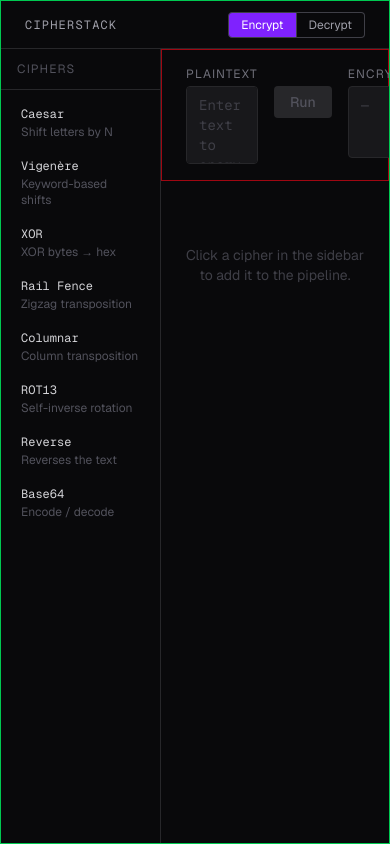
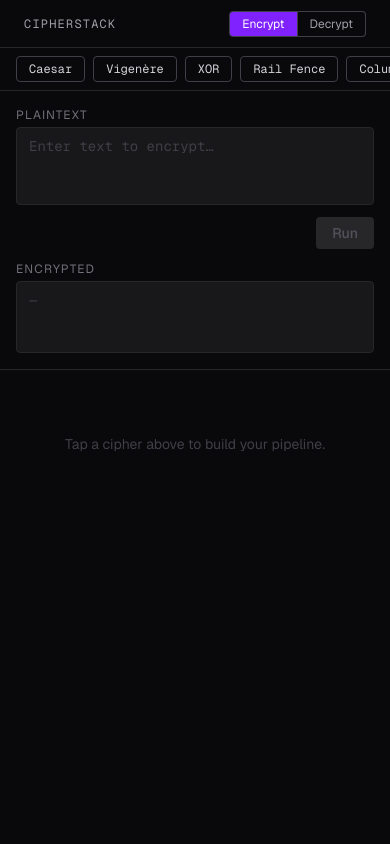
Before and after one commit to Saniusnain/Vyrothon-Cypherstack, a Next.js app: page / in a window 390 px wide. Built offline with nearby package versions, Linux system fonts and the light colour scheme.

Commit message:
mobile responsiveness. Readme updated

```diff
--- a/components/CipherStack.tsx
+++ b/components/CipherStack.tsx
@@ -95,7 +95,7 @@ export default function CipherStack() {
   };
 
   return (
-    <div className="h-screen flex flex-col bg-zinc-950 text-zinc-100 overflow-hidden border border-green-500">
+    <div className="h-screen flex flex-col bg-zinc-950 text-zinc-100 overflow-hidden">
       <header className="shrink-0 flex items-center justify-between px-6 h-12 border-b border-zinc-800">
         <span className="font-mono text-xs tracking-widest text-zinc-400">
           CIPHERSTACK
@@ -124,6 +124,19 @@ export default function CipherStack() {
         </div>
       </header>
 
+      {/* Mobile cipher strip */}
+      <div className="flex md:hidden overflow-x-auto border-b border-zinc-800 px-4 py-2 gap-2 shrink-0">
+        {Object.values(CIPHERS).map((cipher) => (
+          <button
+            key={cipher.id}
+            onClick={() => addNode(cipher.id)}
+            className="shrink-0 px-3 py-1 text-xs font-mono text-zinc-300 border border-zinc-700 rounded hover:bg-zinc-800 transition-colors"
+          >
+            {cipher.label}
+          </button>
+        ))}
+      </div>
+
       <div className="flex flex-1 overflow-hidden">
         <Sidebar onAdd={addNode} />
 
@@ -140,7 +153,9 @@ export default function CipherStack() {
           <div className="flex-1 overflow-y-auto px-6 py-4">
             {nodes.length === 0 && (
               <p className="text-zinc-700 text-sm text-center pt-12">
-                Click a cipher in the sidebar to add it to the pipeline.
+                <span className="hidden md:inline">Click a cipher in the sidebar</span>
+                <span className="md:hidden">Tap a cipher above</span>
+                {" "}to build your pipeline.
               </p>
             )}
 
--- a/components/IOPanel.tsx
+++ b/components/IOPanel.tsx
@@ -24,7 +24,7 @@ export default function IOPanel({
   };
 
   return (
-    <div className="shrink-0 border-b border-red-800 px-6 py-4 flex gap-4 items-start border">
+    <div className="shrink-0 border-b border-zinc-800 px-4 md:px-6 py-4 flex flex-col md:flex-row gap-3 md:gap-4 md:items-start">
       <div className="flex-1 flex flex-col gap-1">
         <label className="text-xs text-zinc-500 uppercase tracking-widest">
           {mode === "encrypt" ? "Plaintext" : "Ciphertext"}
@@ -42,7 +42,7 @@ export default function IOPanel({
         />
       </div>
 
-      <div className="flex flex-col gap-2 pt-5 shrink-0">
+      <div className="flex md:flex-col items-center md:items-stretch justify-end gap-2 shrink-0 md:pt-5">
         <button
           onClick={onRun}
           disabled={!value.trim() || nodeCount === 0}
--- a/components/NodeCard.tsx
+++ b/components/NodeCard.tsx
@@ -32,7 +32,7 @@ export default function NodeCard({
   index,
 }: Props) {
   return (
-    <div className="bg-zinc-900 border border-blue-500 rounded">
+    <div className="bg-zinc-900 rounded">
       <div className="flex items-center gap-2 px-3 py-2">
         <span className="text-xs text-zinc-600 tabular-nums w-4 shrink-0">
           {index + 1}
@@ -98,15 +98,15 @@ export default function NodeCard({
             <p className="font-mono text-xs text-red-400">{result.error}</p>
           ) : (
             <>
-              <p className="font-mono text-xs">
-                <span className="text-zinc-600">in </span>
+              <p className="font-mono text-sm">
+                <span className="text-[#5aab8a] ">in </span>
                 <span className="text-zinc-500">
                   {result.input.slice(0, 60)}
                   {result.input.length > 60 ? "…" : ""}
                 </span>
               </p>
-              <p className="font-mono text-xs">
-                <span className="text-zinc-600">out </span>
+              <p className="font-mono text-sm">
+                <span className="text-[#7c6af7]">out </span>
                 <span className="text-zinc-300">
                   {result.output.slice(0, 60)}
                   {result.output.length > 60 ? "…" : ""}
--- a/components/Sidebar.tsx
+++ b/components/Sidebar.tsx
@@ -9,7 +9,7 @@ interface Props {
 export default function Sidebar({ onAdd }: Props) {
   const ciphers = Object.values(CIPHERS);
   return (
-    <aside className="w-40 shrink-0 border-r border-zinc-800 flex flex-col overflow-y-auto">
+    <aside className="hidden md:flex w-40 shrink-0 border-r border-zinc-800 flex-col overflow-y-auto">
       <p className="px-4 py-3 text-xs text-zinc-600 uppercase tracking-widest border-b border-zinc-800">
         Ciphers
       </p>
```
Also changed, not shown: 1 other file (tests, documents, lock files or other folders).
